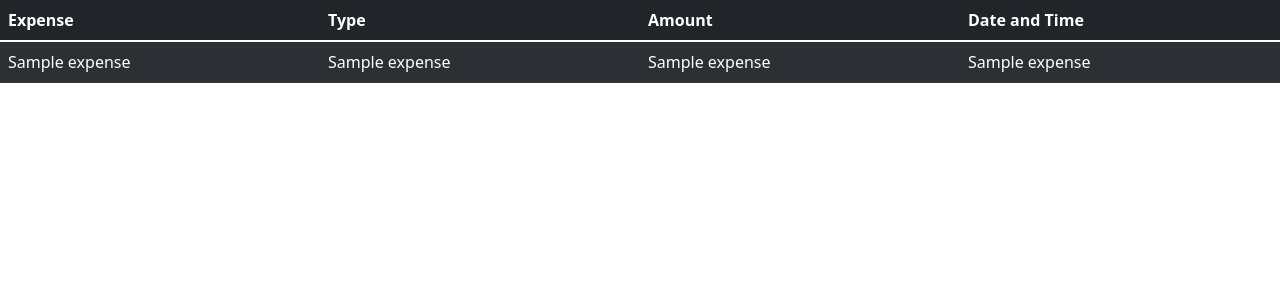
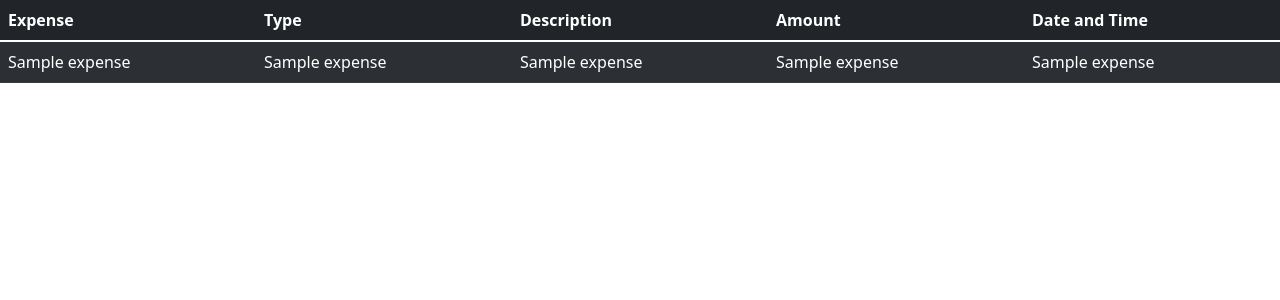
Before and after one commit to vicentecrespop/CS50FinalProject, a Flask app: template templates/history.html in a window 1280 px wide. Shown: the part 64-364 px from the top of the page. Run offline with Flask 2, Linux system fonts and the light colour scheme; the template is opened without the code that fills it: most values are stand-ins (such as "Sample title", 1, 10 or a date in 2020).

Commit message:
Atualizei tudo

```diff
--- a/app.py
+++ b/app.py
@@ -132,7 +132,7 @@ def reset():
 
         # Reset user info on database
         db.execute("UPDATE users SET income=?, spendings=? WHERE id=?", (0, 0, session["user_id"]))
-        db.execute("DELETE FROM history WHERE user_id=?", (session["user_id"],))
+        db.execute("DELETE FROM user_history WHERE user_id=?", (session["user_id"],))
 
         # Update and close database
         database.commit()
@@ -176,7 +176,7 @@ def add_income():
 
         # Update income
         db.execute("UPDATE users SET income=? WHERE id=?", (new_income, session["user_id"]))
-        db.execute("INSERT INTO history (user_id, spending, type, amount, date) VALUES(?, ?, ?, ?, ?)", (session["user_id"], "income", income_type, float(amount), datetime.now().strftime('%Y-%m-%d %H:%M:%S')))
+        db.execute("INSERT INTO user_history (user_id, spending, type, description, amount, date) VALUES(?, ?, ?, ?, ?, ?)", (session["user_id"], "income", income_type, "Add", float(amount), datetime.now().strftime('%Y-%m-%d %H:%M:%S')))
 
         # Update and close database
         database.commit()
@@ -228,8 +228,7 @@ def spending():
         # Update user spendings
         cost = int(amount) * float(price)
         new_spendings = current_spendings[0][0] + cost
-        type = f"{expense}-{item}"
-        db.execute("INSERT INTO history (user_id, spending, type, amount, date) VALUES(?, ?, ?, ?, ?)", (session["user_id"], "spending", type, cost, datetime.now().strftime('%Y-%m-%d %H:%M:%S')))
+        db.execute("INSERT INTO user_history (user_id, spending, type, description, amount, date) VALUES(?, ?, ?, ?, ?, ?)", (session["user_id"], "spending", expense, item, cost, datetime.now().strftime('%Y-%m-%d %H:%M:%S')))
         db.execute("UPDATE users SET spendings=? WHERE id=?", (new_spendings, session["user_id"]))
 
         # Update and close database
@@ -257,6 +256,6 @@ def history():
     db = database.cursor()
 
     # Get users history
-    db.execute("SELECT * FROM history WHERE user_id=?", (session["user_id"],))
+    db.execute("SELECT * FROM user_history WHERE user_id=?", (session["user_id"],))
     history = db.fetchall()
     return render_template("history.html", history=history)
--- a/templates/history.html
+++ b/templates/history.html
@@ -9,6 +9,7 @@
         <tr class="table-dark">
             <th class="table-dark">Expense</th>
             <th class="table-dark">Type</th>
+            <th class="table-dark">Description</th>
             <th class="table-dark">Amount</th>
             <th class="table-dark">Date and Time</th>
         </tr>
@@ -16,10 +17,11 @@
     <tbody>
         {% for expenses in history %}
         <tr class="table-dark">
-            <td class="table-dark">{{expenses[2]}}</td>
-            <td class="table-dark">{{expenses[3]}}</td>
-            <td class="table-dark">{{expenses[4]}}</td>
-            <td class="table-dark">{{expenses[5]}}</td>
+            <td class="table-dark">{{ expenses[2] }}</td>
+            <td class="table-dark">{{ expenses[3] }}</td>
+            <td class="table-dark">{{ expenses[4] }}</td>
+            <td class="table-dark">{{ expenses[5] }}</td>
+            <td class="table-dark">{{ expenses[6] }}</td>
         </tr>
         {% endfor %}
     </tbody>
```
